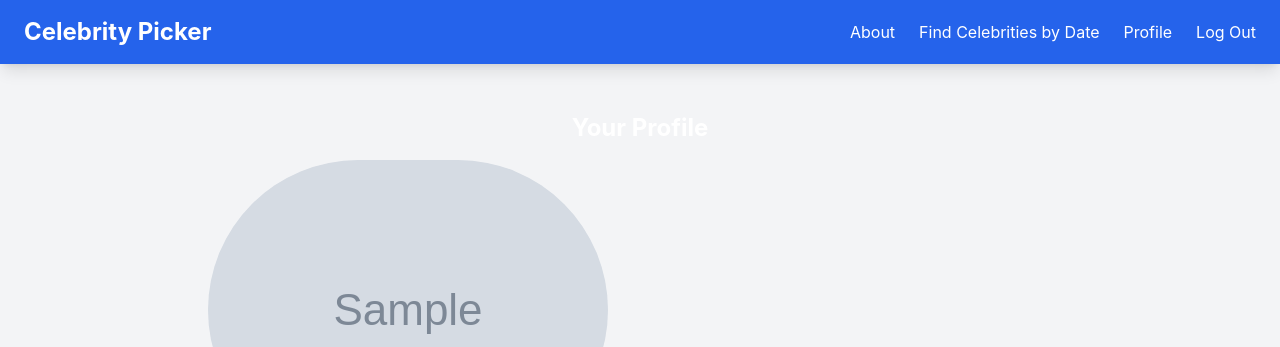
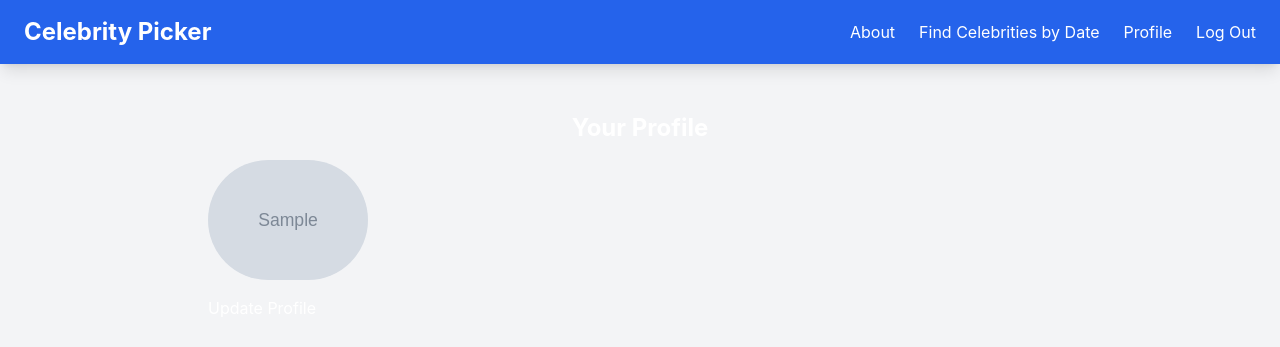
Before and after one commit to JaCrawford92/The-Celebrity-Picker, a Django app: page /profile/ in a window 1280 px wide. Shown: the top 347 px of the page. Run offline with Django 5.2, Linux system fonts and the light colour scheme; a user stored in the database is signed in; tables that the repository leaves empty hold one stand-in row (values such as "Sample post"); grey boxes marked "Sample" are stand-in pictures; style sheets or scripts are compiled from the project's sources; some libraries are stand-ins or nearby versions.

Commit message:
fixed image size for profile pic

```diff
--- a/celebritypicker_app/templates/celebritypicker/profile.html
+++ b/celebritypicker_app/templates/celebritypicker/profile.html
@@ -4,7 +4,7 @@
 <div class="max-w-4xl mx-auto px-4 py-6 text-white">
     <h1 class="text-2xl font-bold mb-4 text-center">Your Profile</h1>
     {% if profile.photo %}
-        <img src="{{ profile.photo.url }}" alt="Profile Photo" class="w-29 h-29 rounded-full mb-4 items-center justify-items-center">
+        <img src="{{ profile.photo.url }}" alt="Profile Photo" class="max-w-40 max-h-40 rounded-full mb-4 items-center justify-items-center">
     {% else %}
         <img src="{% static 'images/default-profile.png' %}" alt="Default Profile Photo" class="w-24 h-24 rounded-full mb-4">
     {% endif %}
```
Also changed, not shown: media/profile_photos/258741517_288247779881869_2277495805279804440_n.jpg (added).
